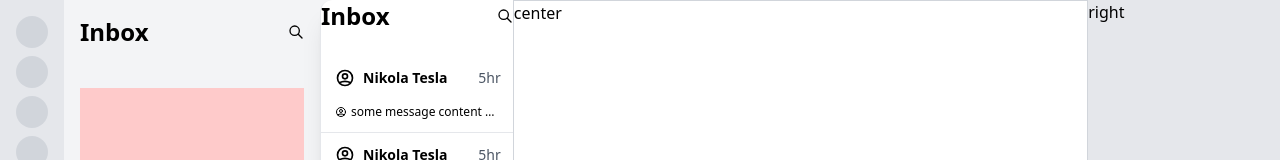
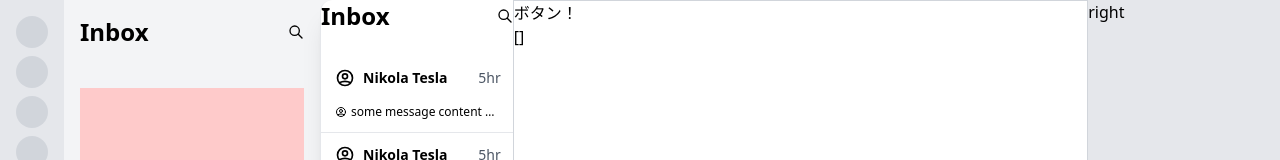
Before and after one commit to Frog-kt/vite-project, a React (Vite) app: page / in a window 1280 px wide. Shown: the top 160 px of the page. Built offline with nearby package versions, Linux system fonts and the light colour scheme.

Commit message:
add: Call api in onclick event

```diff
--- a/src/components/Main.tsx
+++ b/src/components/Main.tsx
@@ -1,6 +1,12 @@
-import React from 'react'
+import React, { useState, useEffect } from 'react'
+import axios from 'axios'
 
 export default function Main() {
+  const [address, setAddress] = useState([]);
+
+  axios.defaults.headers.post['Access-Control-Allow-Origin'] = '*';
+  axios.defaults.headers.post['Content-Type'] = 'application/json;charset=utf-8';
+
   let conversionsCards = [];
   for (let i = 0; i < 50; i++) {
     conversionsCards.push(
@@ -33,7 +39,18 @@ export default function Main() {
           {conversionsCards}
         </div>
       </div>
-      <div className="w-3/5  border border-l border-r border-gray-300">center</div>
+      <div className="w-3/5  border border-l border-r border-gray-300">
+        <button onClick={async () => {
+          let res = await axios.get('http://localhost:8080/https://zipcloud.ibsnet.co.jp/api/search?zipcode=1410022');
+          console.log(res.data.results[0]);
+          setAddress(res.data.results[0])
+        }}>
+          ボタン！
+          </button>
+        <p>
+          {JSON.stringify(address)}
+        </p>
+      </div>
       <div className="w-1/5 bg-gray-200">right</div>
     </div>
   )
```
